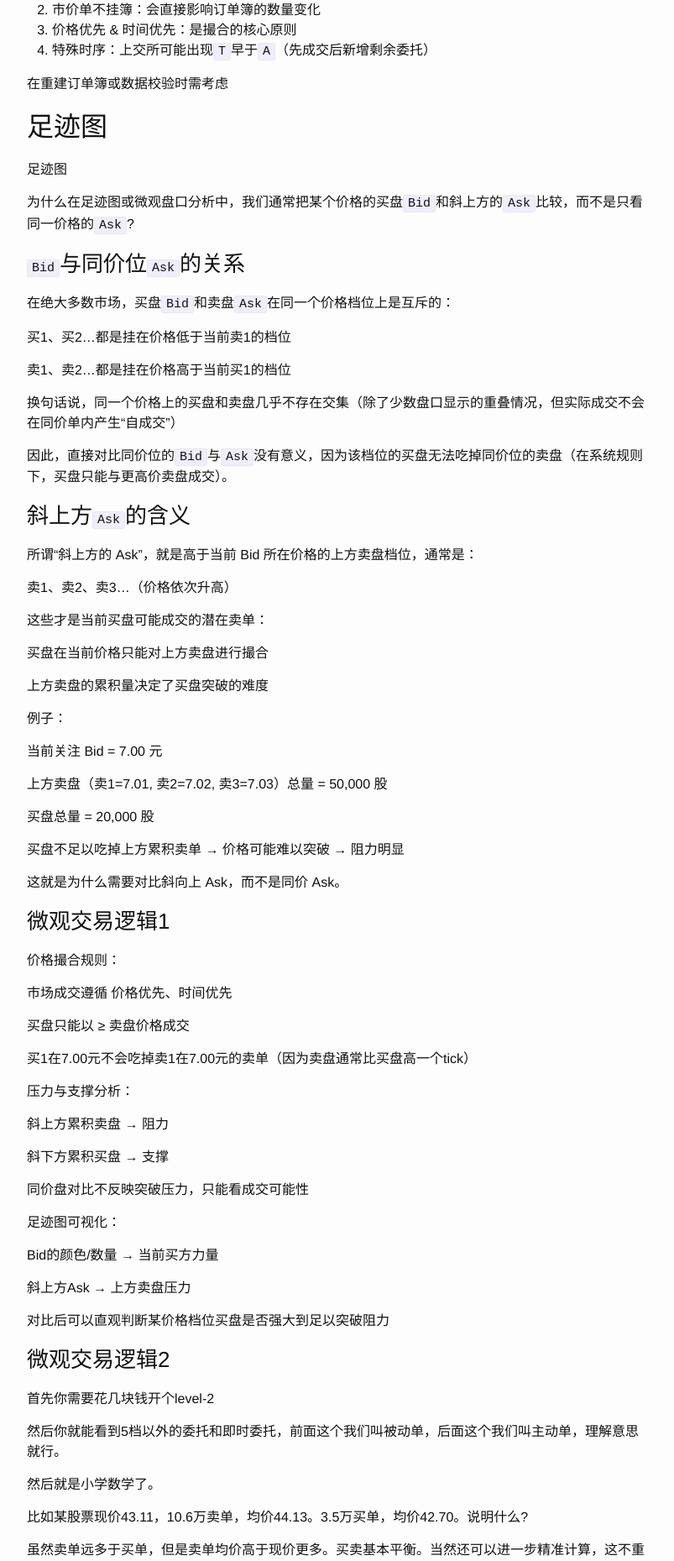
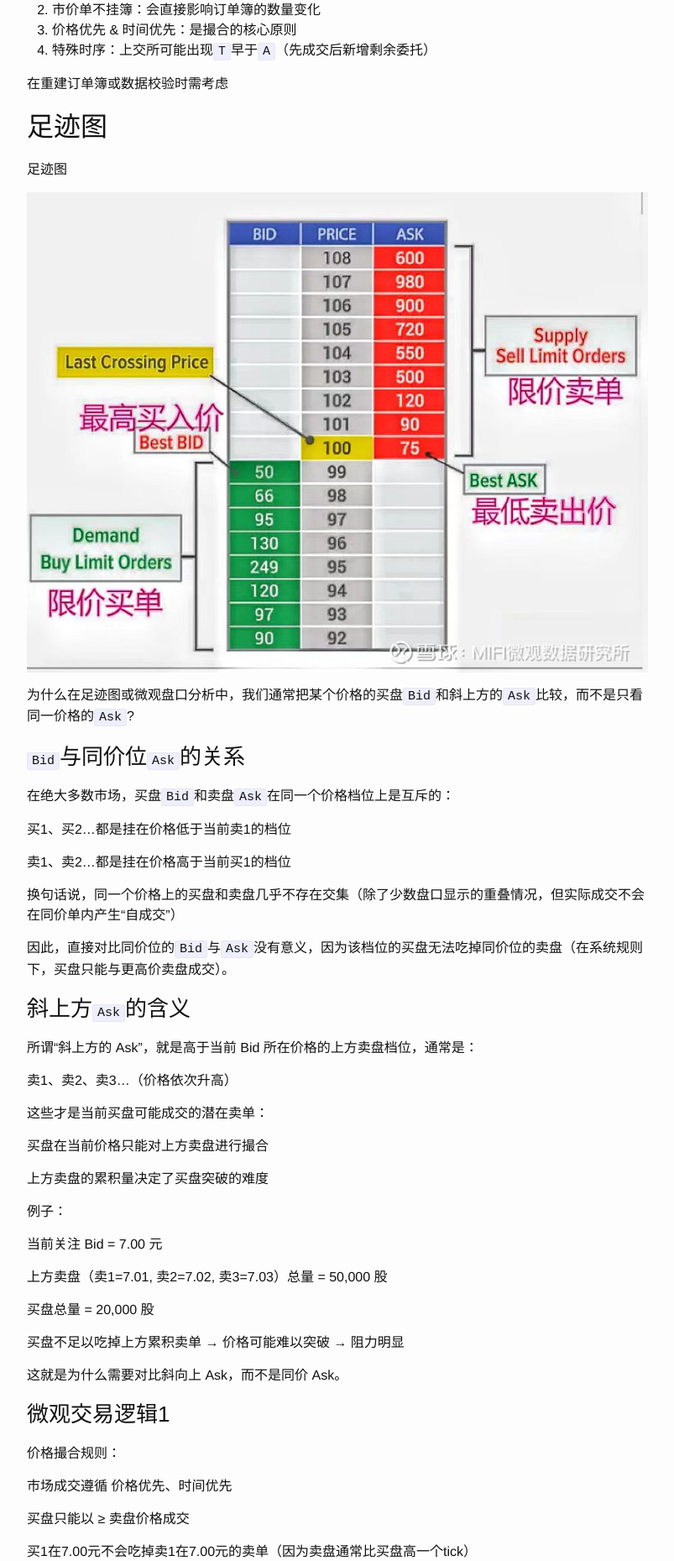
Before and after one commit to josephstalin117/josephstalin117.github.io, a Jekyll site: the page built from _posts/2025-9-20-microstructure.markdown, in a window 1280 px wide. Shown: the part 2732-4591 px from the top of the page at 84% size, without its empty margins (238-1041 px from the left). Built offline with Jekyll 4.4.1, drawn with Linux system fonts in a browser that asks for light colours.

Commit message:
add odds

```diff
--- a/_posts/2025-9-20-microstructure.markdown
+++ b/_posts/2025-9-20-microstructure.markdown
@@ -140,6 +140,8 @@ categories: command
 
 足迹图
 
+![images](/source/odds.jpg)
+
 为什么在足迹图或微观盘口分析中，我们通常把某个价格的买盘`Bid`和斜上方的`Ask`比较，而不是只看同一价格的`Ask`?
 
 ### `Bid`与同价位`Ask`的关系
```
Also changed, not shown: source/odds.jpg (added).
